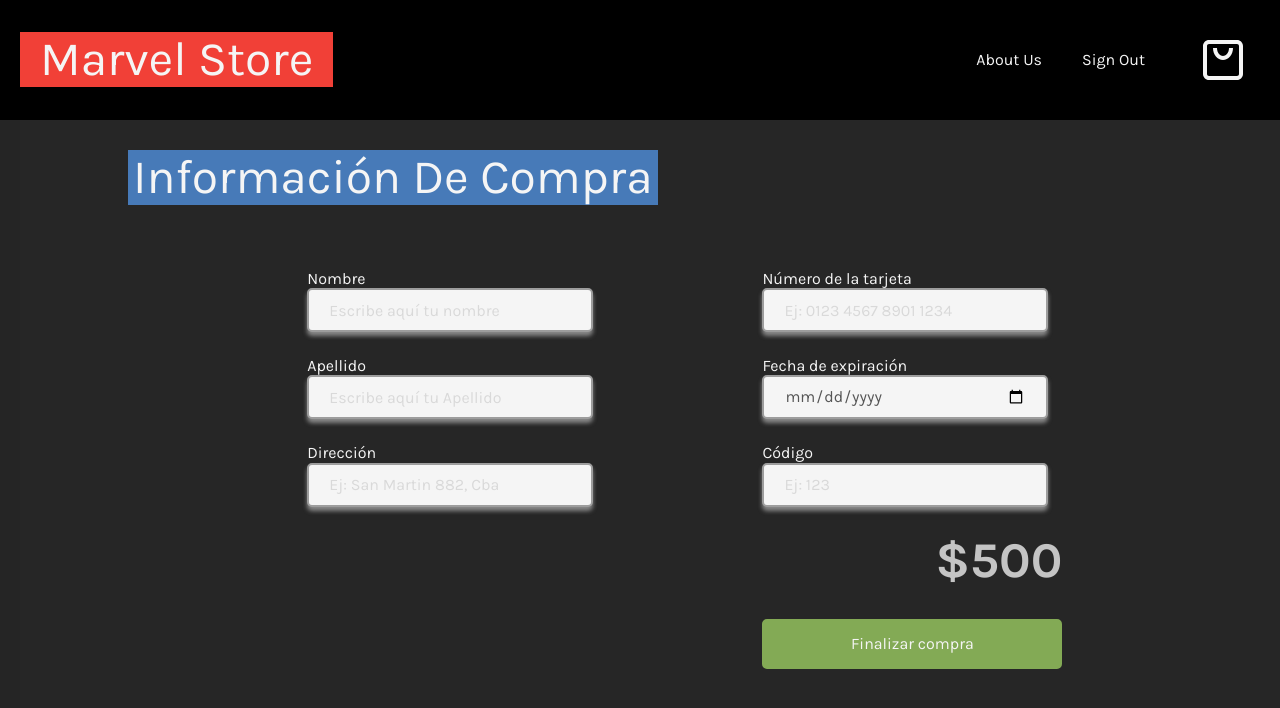
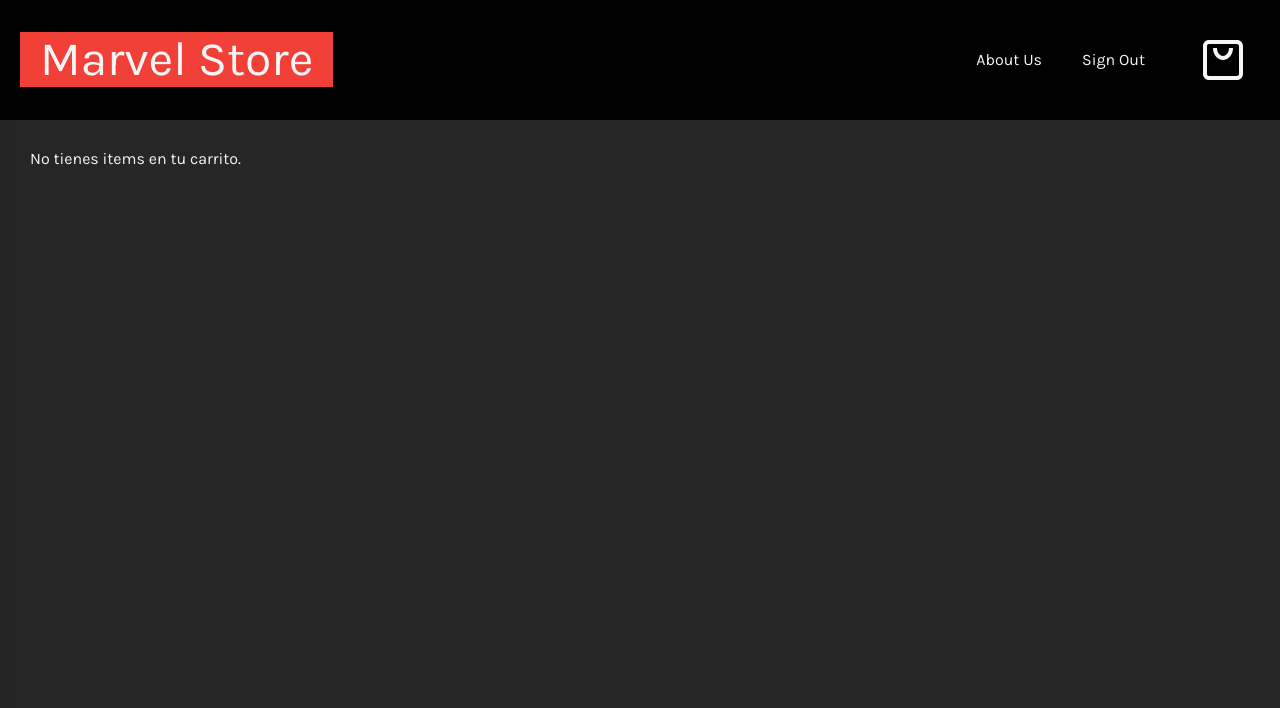
Before and after one commit to frontendcafe/cmyk-sunset, a Next.js app: page /payment in a window 1280 px wide. Shown: the top 708 px of the page. Built offline with nearby package versions, Linux system fonts and the light colour scheme; no server answers; sample sign-in values are in the browser's storage.

Commit message:
tomo datos en el formulario de pago

```diff
--- a/components/molecules/CartForm/index.js
+++ b/components/molecules/CartForm/index.js
@@ -1,6 +1,5 @@
 import styles from './styles.module.scss';
-import React, { useState, useContext } from "react";
-import { ShoppingContext } from 'context/ShoppingContext';
+import React, { useState } from "react";
 import Input from 'components/atoms/Input/index'
 import Title from 'components/atoms/Title/index';
 import Button from 'components/atoms/Button/index';
@@ -8,8 +7,6 @@ import Price from 'components/atoms/Price/index';
 
 
 export default function CartForm({ price, onSubmitForm }) {
-    const { setPayDelivery, checkout } = useContext(ShoppingContext);
-
     const [values, setValues] = useState(
         {
             name: "", lastName: "", adress: "", numCard: "", dateCard: "", cvv: ""
@@ -33,7 +30,7 @@ export default function CartForm({ price, onSubmitForm }) {
     }
     return (
 
-        <form className={`${styles.container}`} onSubmit={onSubmit} action={checkout} method='post'>
+        <form className={`${styles.container}`} onSubmit={onSubmit}>
             <Title
                 size="md"
                 className={`${styles.titleHidden}`}
@@ -95,6 +92,7 @@ export default function CartForm({ price, onSubmitForm }) {
                                 pattern={"[-+]?[0-9]"}
                                 onChange={set("numCard")}
                                 value={values.numCard}
+                                required
                             />
                         </label>
                         <label>
@@ -106,6 +104,7 @@ export default function CartForm({ price, onSubmitForm }) {
                                 placeholder="Ej: 04/12/2040"
                                 onChange={set("dateCard")}
                                 value={values.dateCard}
+                                required
                             />
                         </label>
                         <label>
@@ -119,11 +118,12 @@ export default function CartForm({ price, onSubmitForm }) {
                                 pattern={"[-+]?[0-9]"}
                                 onChange={set("cvv")}
                                 value={values.cvv}
+                                required
                             />
                         </label>
                         <div className={`${styles.align}`}>
                             <Price size="lg" price={price} currency="$"></Price>
-                            <Button size="md" className={`$styles.invalid`} color={"green"} onClick={setPayDelivery}>Finalizar compra</Button>
+                            <Button size="md" className={`$styles.invalid`} color={"green"} type="submit">Finalizar compra</Button>
                         </div>
                     </div>
                 </div>
--- a/pages/payment/index.js
+++ b/pages/payment/index.js
@@ -1,13 +1,15 @@
-import {useContext, useEffect} from 'react';
+import { useContext, useEffect } from 'react';
 import { useRouter } from 'next/router';
 
 import Container from 'components/atoms/Container/index';
 import CartForm from 'components/molecules/CartForm/index';
-import {DataContext} from 'context/DataContext';
+import { DataContext } from 'context/DataContext';
+import { ShoppingContext } from 'context/ShoppingContext';
 
-export default function Checkout() {
+export default function Payment() {
   const router = useRouter();
   const { isLogged } = useContext(DataContext);
+  const { orderData, itemsCount } = useContext(ShoppingContext);
 
   useEffect(() => {
     if (!isLogged()) router.push({
@@ -16,9 +18,15 @@ export default function Checkout() {
     });
   }, []);
 
+  const handleOnSubmit = (data) => {
+    console.log(data);
+  }
+
   return (
     <Container>
-      <CartForm />
+      {
+        !!itemsCount() ? (<CartForm price={orderData?.totalAmount} onSubmitForm={handleOnSubmit} />) : 'No tienes items en tu carrito.'
+      }
     </Container>
   );
 }
```
